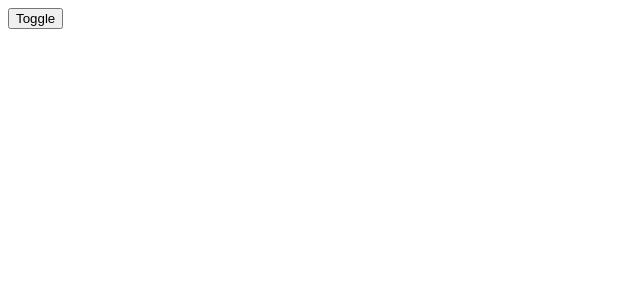
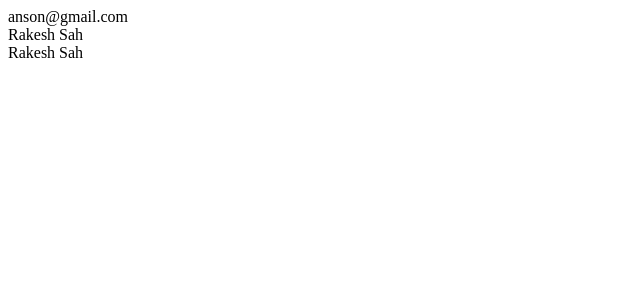
Before and after one commit to santoshkbrj/Reactjs_Tutorial, a React (Vite) app: page / in a window 1280 px wide. Shown: the top 300 px of the page, without its empty margins (0-640 px from the left). Built offline with nearby package versions, Linux system fonts and the light colour scheme.

Commit message:
creating useContent, Provider and consumer

```diff
--- a/src/App.jsx
+++ b/src/App.jsx
@@ -1,16 +1,22 @@
+import PostContainer from "./components/PostContainer";
+import { UserContext } from "./utils/Context/UserContext"
 
-import { useState } from "react";
-import ResizeWindow from "./components/ResizeWindow";
+function App() {
 
 
-function App() {
-    const [toggle, setToggle] = useState(false)
+    return (
+        <UserContext.Provider value={
+            {
+                id: 1,
+                username: 'Rakesh',
+                email: "anson@gmail.com",
+                displayName: "Rakesh Sah"
+            }}>
+            <div>
+                <PostContainer />
+            </div>
 
-    return (
-        <>
-            <button onClick={() => setToggle((currentState) => !currentState)}>Toggle</button>
-            {toggle && <ResizeWindow />}
-        </>
+        </UserContext.Provider>
     )
 }
 export default App;
--- /dev/null
+++ b/src/components/PostContainer.jsx
@@ -0,0 +1,13 @@
+import React, { useContext } from 'react'
+import PostContent from './PostContent';
+import { UserContext } from '../utils/Context/UserContext'
+
+export default function PostContainer() {
+    const userContextData = useContext(UserContext);
+    return (
+        <div>
+            <PostContent />
+            {userContextData.displayName}
+        </div>
+    )
+}
--- /dev/null
+++ b/src/components/PostContent.jsx
@@ -0,0 +1,13 @@
+import React, { useContext } from 'react'
+import { UserContext } from '../utils/Context/UserContext'
+import PostContentButton from './PostContentButton'
+
+export default function PostContent() {
+    const userContextData = useContext(UserContext)
+    return (
+        <div>
+            {userContextData.email}
+            <PostContentButton />
+        </div>
+    )
+}
--- /dev/null
+++ b/src/components/PostContentButton.jsx
@@ -0,0 +1,11 @@
+import React, { useContext } from 'react'
+import { UserContext } from '../utils/Context/UserContext'
+
+function PostContentButton() {
+    const userContextData = useContext(UserContext)
+    return (
+        <div>{userContextData.displayName}</div>
+    )
+}
+
+export default PostContentButton
--- /dev/null
+++ b/src/utils/Context/UserContext.js
@@ -0,0 +1,8 @@
+import { createContext } from "react";
+
+export const UserContext = createContext({
+    id: 0,
+    username: '',
+    email: "",
+    displayName: ""
+});
```
